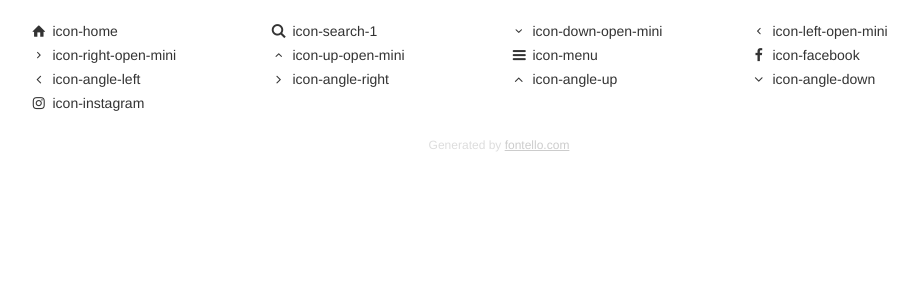
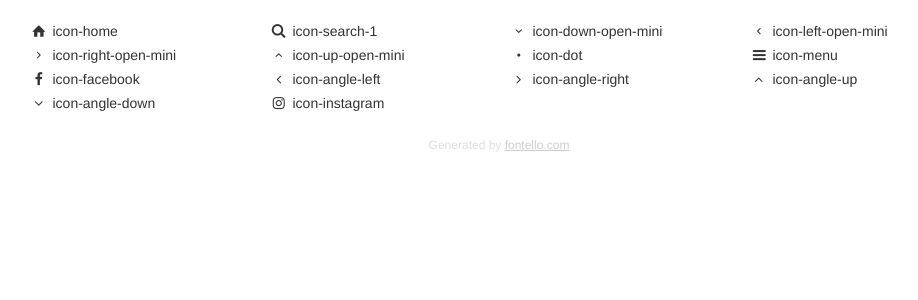
Before and after one commit to movementk/paulhueman-backup, a PHP site: page /assets/fontello/demo.html in a window 1280 px wide. Shown: the part 71-371 px from the top of the page, without its empty margins (141-1059 px from the left). Run offline with PHP 8.4, Linux system fonts and the light colour scheme.

Commit message:
폰텔로 추가(점 아이콘)

```diff
--- a/assets/fontello/config.json
+++ b/assets/fontello/config.json
@@ -83,6 +83,12 @@
       "css": "facebook",
       "code": 61594,
       "src": "fontawesome"
+    },
+    {
+      "uid": "d2c6b59d9a239140cb76be0627480855",
+      "css": "dot",
+      "code": 59398,
+      "src": "entypo"
     }
   ]
 }
--- a/assets/fontello/css/fontello-codes.css
+++ b/assets/fontello/css/fontello-codes.css
@@ -5,6 +5,7 @@
 .icon-left-open-mini:before { content: '\e803'; } /* '' */
 .icon-right-open-mini:before { content: '\e804'; } /* '' */
 .icon-up-open-mini:before { content: '\e805'; } /* '' */
+.icon-dot:before { content: '\e806'; } /* '' */
 .icon-menu:before { content: '\f008'; } /* '' */
 .icon-facebook:before { content: '\f09a'; } /* '' */
 .icon-angle-left:before { content: '\f104'; } /* '' */
--- a/assets/fontello/css/fontello-ie7-codes.css
+++ b/assets/fontello/css/fontello-ie7-codes.css
@@ -5,6 +5,7 @@
 .icon-left-open-mini { *zoom: expression( this.runtimeStyle['zoom'] = '1', this.innerHTML = '&#xe803;&nbsp;'); }
 .icon-right-open-mini { *zoom: expression( this.runtimeStyle['zoom'] = '1', this.innerHTML = '&#xe804;&nbsp;'); }
 .icon-up-open-mini { *zoom: expression( this.runtimeStyle['zoom'] = '1', this.innerHTML = '&#xe805;&nbsp;'); }
+.icon-dot { *zoom: expression( this.runtimeStyle['zoom'] = '1', this.innerHTML = '&#xe806;&nbsp;'); }
 .icon-menu { *zoom: expression( this.runtimeStyle['zoom'] = '1', this.innerHTML = '&#xf008;&nbsp;'); }
 .icon-facebook { *zoom: expression( this.runtimeStyle['zoom'] = '1', this.innerHTML = '&#xf09a;&nbsp;'); }
 .icon-angle-left { *zoom: expression( this.runtimeStyle['zoom'] = '1', this.innerHTML = '&#xf104;&nbsp;'); }
--- a/assets/fontello/css/fontello-ie7.css
+++ b/assets/fontello/css/fontello-ie7.css
@@ -16,6 +16,7 @@
 .icon-left-open-mini { *zoom: expression( this.runtimeStyle['zoom'] = '1', this.innerHTML = '&#xe803;&nbsp;'); }
 .icon-right-open-mini { *zoom: expression( this.runtimeStyle['zoom'] = '1', this.innerHTML = '&#xe804;&nbsp;'); }
 .icon-up-open-mini { *zoom: expression( this.runtimeStyle['zoom'] = '1', this.innerHTML = '&#xe805;&nbsp;'); }
+.icon-dot { *zoom: expression( this.runtimeStyle['zoom'] = '1', this.innerHTML = '&#xe806;&nbsp;'); }
 .icon-menu { *zoom: expression( this.runtimeStyle['zoom'] = '1', this.innerHTML = '&#xf008;&nbsp;'); }
 .icon-facebook { *zoom: expression( this.runtimeStyle['zoom'] = '1', this.innerHTML = '&#xf09a;&nbsp;'); }
 .icon-angle-left { *zoom: expression( this.runtimeStyle['zoom'] = '1', this.innerHTML = '&#xf104;&nbsp;'); }
--- a/assets/fontello/demo.html
+++ b/assets/fontello/demo.html
@@ -229,11 +229,11 @@ body {
 }
 @font-face {
       font-family: 'fontello';
-      src: url('./font/fontello.eot?11915488');
-      src: url('./font/fontello.eot?11915488#iefix') format('embedded-opentype'),
-           url('./font/fontello.woff?11915488') format('woff'),
-           url('./font/fontello.ttf?11915488') format('truetype'),
-           url('./font/fontello.svg?11915488#fontello') format('svg');
+      src: url('./font/fontello.eot?10718958');
+      src: url('./font/fontello.eot?10718958#iefix') format('embedded-opentype'),
+           url('./font/fontello.woff?10718958') format('woff'),
+           url('./font/fontello.ttf?10718958') format('truetype'),
+           url('./font/fontello.svg?10718958#fontello') format('svg');
       font-weight: normal;
       font-style: normal;
     }
@@ -309,16 +309,17 @@ body {
       <div class="row">
         <div title="Code: 0xe804" class="the-icons span3"><i class="demo-icon icon-right-open-mini">&#xe804;</i> <span class="i-name">icon-right-open-mini</span><span class="i-code">0xe804</span></div>
         <div title="Code: 0xe805" class="the-icons span3"><i class="demo-icon icon-up-open-mini">&#xe805;</i> <span class="i-name">icon-up-open-mini</span><span class="i-code">0xe805</span></div>
+        <div title="Code: 0xe806" class="the-icons span3"><i class="demo-icon icon-dot">&#xe806;</i> <span class="i-name">icon-dot</span><span class="i-code">0xe806</span></div>
         <div title="Code: 0xf008" class="the-icons span3"><i class="demo-icon icon-menu">&#xf008;</i> <span class="i-name">icon-menu</span><span class="i-code">0xf008</span></div>
-        <div title="Code: 0xf09a" class="the-icons span3"><i class="demo-icon icon-facebook">&#xf09a;</i> <span class="i-name">icon-facebook</span><span class="i-code">0xf09a</span></div>
       </div>
       <div class="row">
+        <div title="Code: 0xf09a" class="the-icons span3"><i class="demo-icon icon-facebook">&#xf09a;</i> <span class="i-name">icon-facebook</span><span class="i-code">0xf09a</span></div>
         <div title="Code: 0xf104" class="the-icons span3"><i class="demo-icon icon-angle-left">&#xf104;</i> <span class="i-name">icon-angle-left</span><span class="i-code">0xf104</span></div>
         <div title="Code: 0xf105" class="the-icons span3"><i class="demo-icon icon-angle-right">&#xf105;</i> <span class="i-name">icon-angle-right</span><span class="i-code">0xf105</span></div>
         <div title="Code: 0xf106" class="the-icons span3"><i class="demo-icon icon-angle-up">&#xf106;</i> <span class="i-name">icon-angle-up</span><span class="i-code">0xf106</span></div>
-        <div title="Code: 0xf107" class="the-icons span3"><i class="demo-icon icon-angle-down">&#xf107;</i> <span class="i-name">icon-angle-down</span><span class="i-code">0xf107</span></div>
       </div>
       <div class="row">
+        <div title="Code: 0xf107" class="the-icons span3"><i class="demo-icon icon-angle-down">&#xf107;</i> <span class="i-name">icon-angle-down</span><span class="i-code">0xf107</span></div>
         <div title="Code: 0xf16d" class="the-icons span3"><i class="demo-icon icon-instagram">&#xf16d;</i> <span class="i-name">icon-instagram</span><span class="i-code">0xf16d</span></div>
       </div>
     </div>
```
Also changed, not shown: assets/fontello/css/fontello-embedded.css (+7 -6 lines), assets/fontello/css/fontello.css (+8 -7 lines), assets/fontello/font/fontello.ttf, assets/fontello/font/fontello.woff, assets/fontello/font/fontello.woff2, 2 other files.
